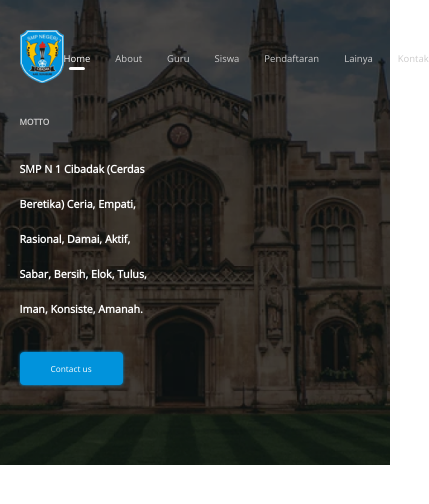
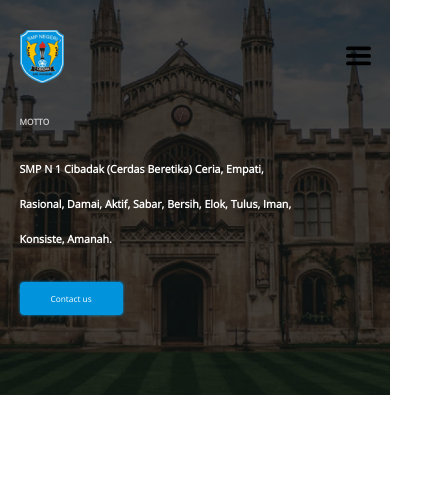
Before and after one commit to TheCodeFather0/fs-34figma, a plain HTML site: page index.html in a window 390 px wide. Shown: the whole page, 429 px wide, since content can reach past the window. Drawn offline with Linux system fonts and the light colour scheme.

Commit message:
hamburger menu added

```diff
--- a/index.html
+++ b/index.html
@@ -5,6 +5,7 @@
     <meta name="viewport" content="width=device-width, initial-scale=1.0" />
     <title>Document</title>
     <link rel="stylesheet" href="./css/style.css" />
+    <link rel="stylesheet" href="./css/responsive.css" />
   </head>
   <body>
     <header>
@@ -26,6 +27,14 @@
             <a href="#">lainya</a>
             <a href="#">Kontak</a>
           </div>
+
+          <div class="bars">
+            <svg viewBox="0 0 100 80" width="25" height="25">
+              <rect width="100" height="15" rx="8"></rect>
+              <rect y="30" width="100" height="15" rx="8"></rect>
+              <rect y="60" width="100" height="15" rx="8"></rect>
+            </svg>
+          </div>
         </nav>
 
         <h3 class="sub_title">Motto</h3>
```
